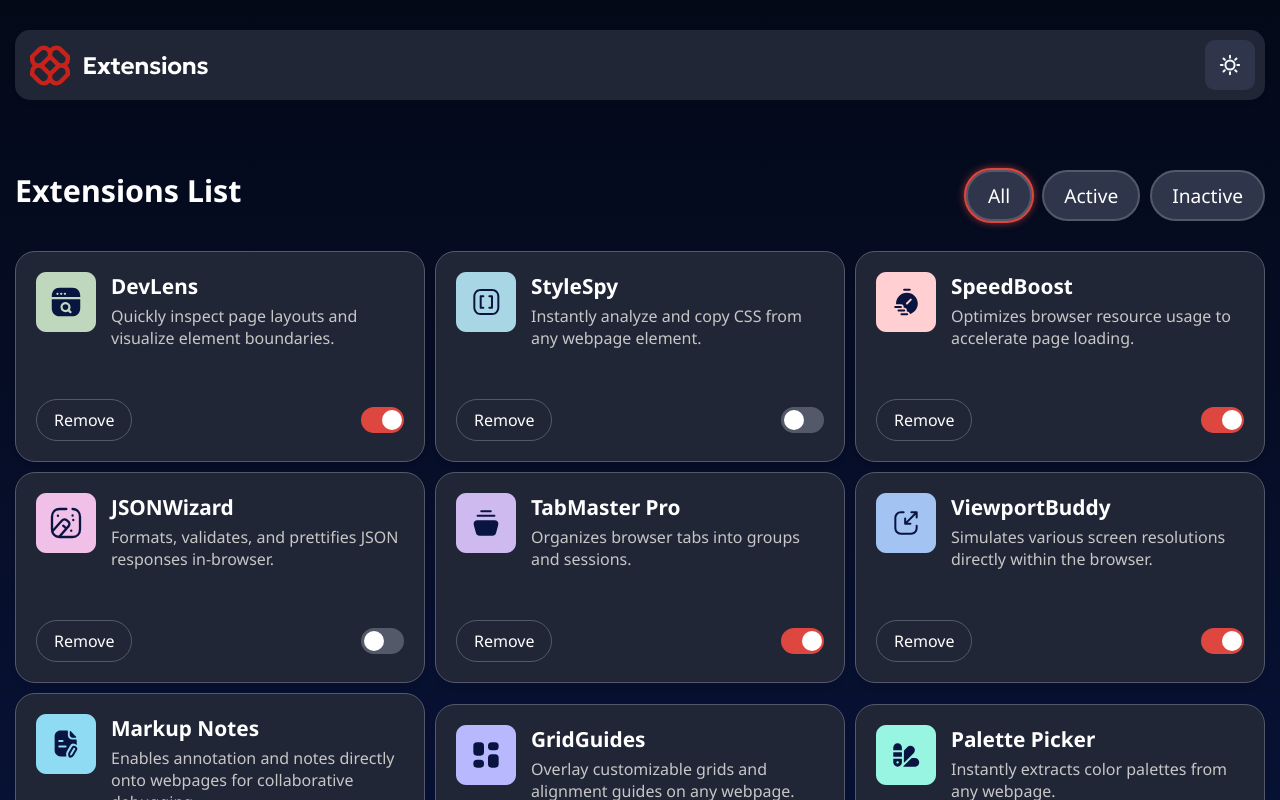
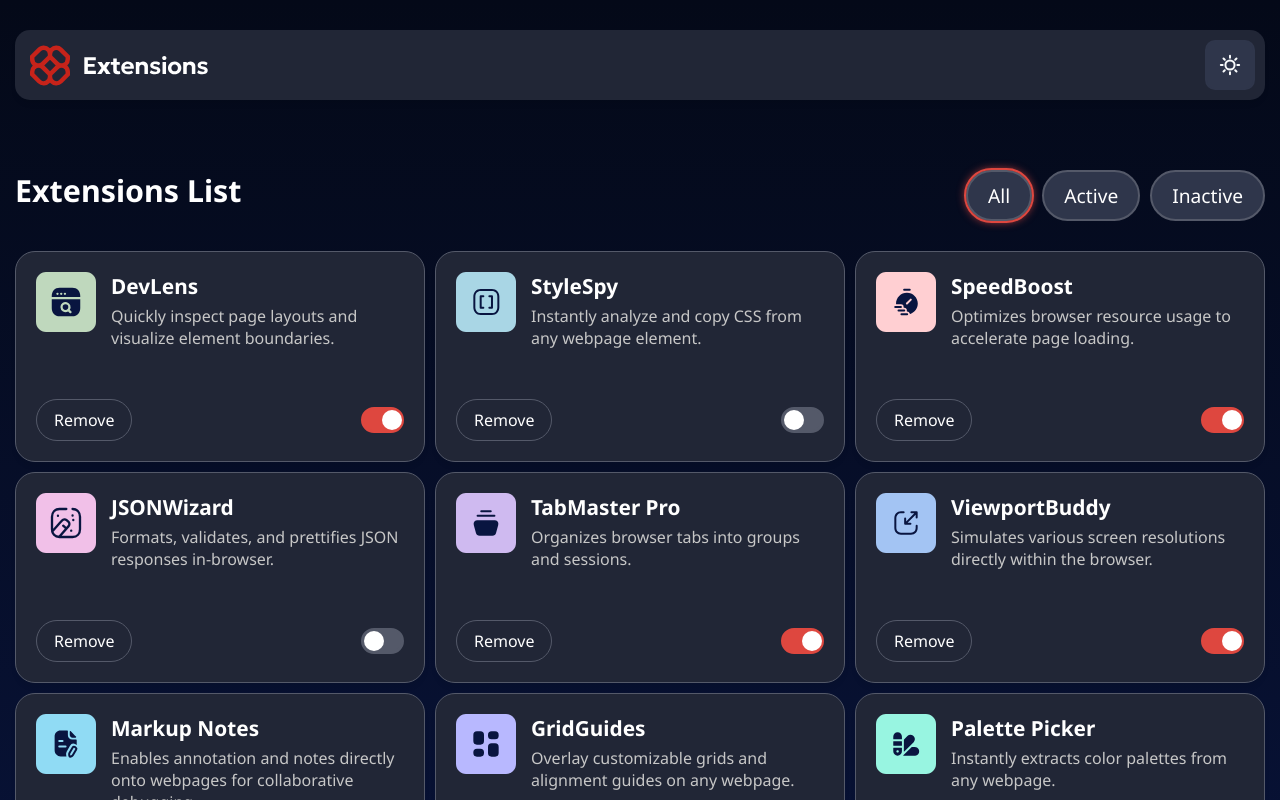
Before and after one commit to macropunk/frontendmentor-browser-extension-manager, a React (Vite) app: page / in a window 1280 px wide. Shown: the top 800 px of the page. Built offline with nearby package versions, Linux system fonts and the light colour scheme; a web font is replaced by a local one.

Commit message:
styles updated

```diff
--- a/src/App.css
+++ b/src/App.css
@@ -37,7 +37,6 @@
 .extensions {
   display: grid;
   grid-template-columns: repeat(3, 1fr);
-  align-items: center;
   justify-content: center;
   gap: 10px;
   margin-left: 15px;
--- a/src/App.scss
+++ b/src/App.scss
@@ -42,7 +42,6 @@
 .extensions {
     display: grid;
     grid-template-columns: repeat(3, 1fr);
-    align-items: center;
     justify-content: center;
     gap: 10px;
     margin-left: 15px;
```
Also changed, not shown: 1 other file (tests, documents, lock files or other folders).
